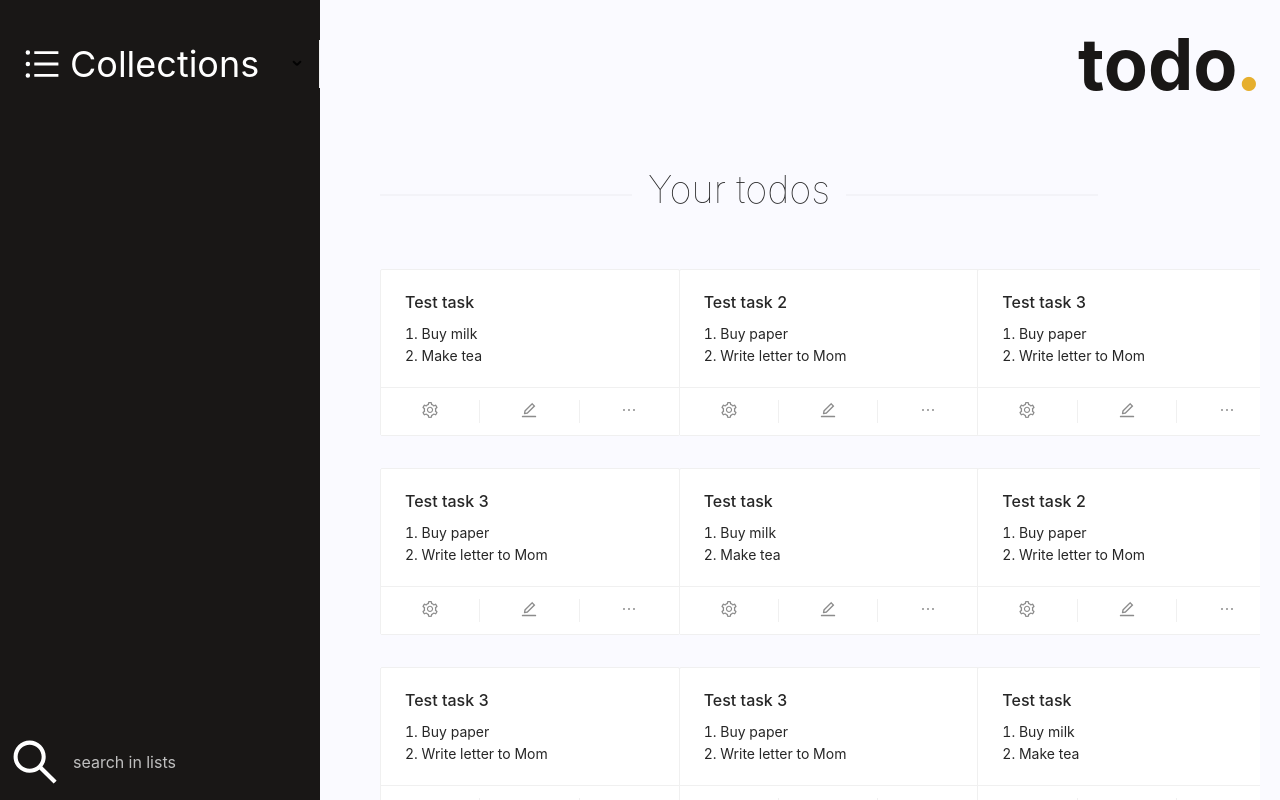
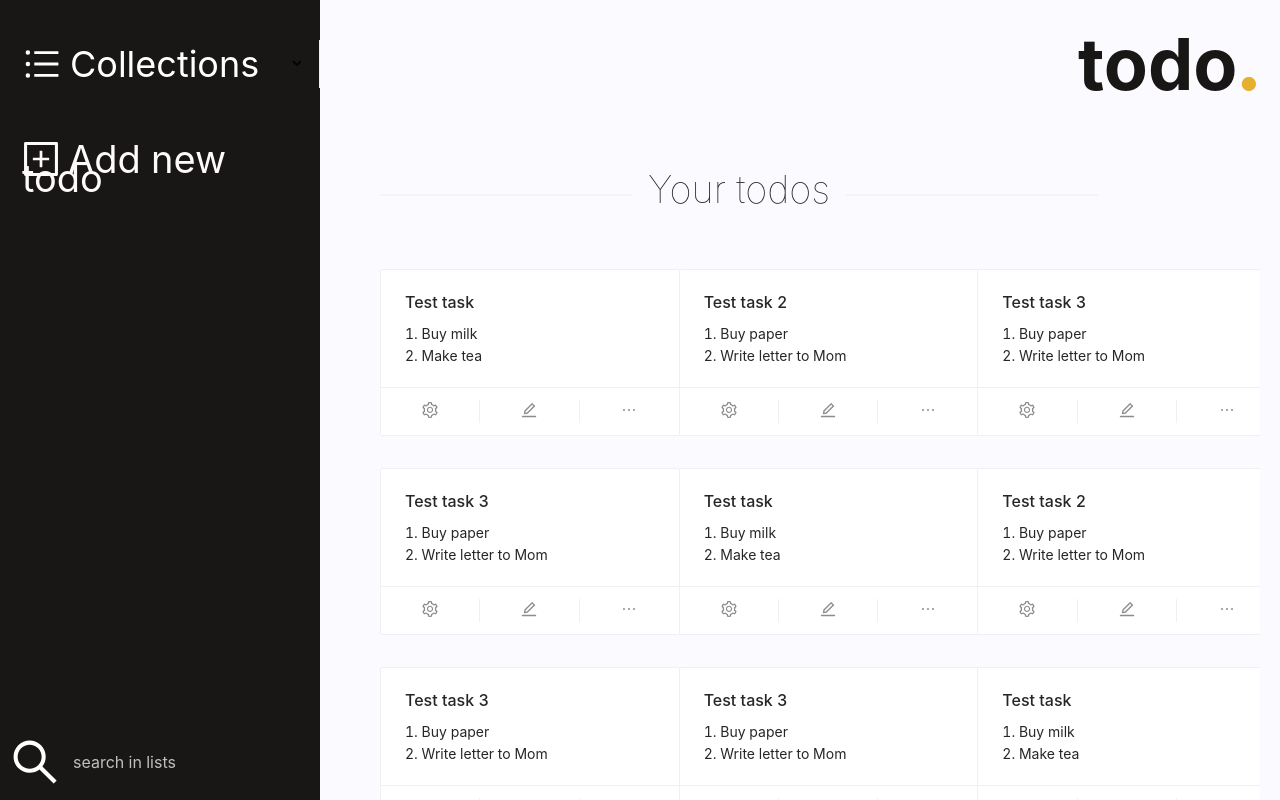
Before and after one commit to sowmenappd/listed-app, a React (Create React App) app: page / in a window 1280 px wide. Built offline with nearby package versions, Linux system fonts and the light colour scheme.

Commit message:
Added AddTodo functionality

```diff
--- a/src/App.css
+++ b/src/App.css
@@ -9,9 +9,3 @@ body {
   margin: 0;
   padding: 0;
 }
-
-.App {
-  padding: 0;
-  margin: 0;
-  background-color: honeydew;
-}
--- /dev/null
+++ b/src/Components/AddTodoNav.js
@@ -0,0 +1,134 @@
+import React, { useState } from "react";
+import { Button, Divider, Empty, Timeline, Typography } from "antd";
+import { PlusSquareOutlined } from "@ant-design/icons";
+import { Collapse } from "antd";
+import { Input } from "antd";
+
+const { Panel } = Collapse;
+const { TextArea } = Input;
+const { Title } = Typography;
+
+function callback(key) {
+  console.log(key);
+}
+
+const Header = () => (
+  <Title
+    style={{
+      paddingLeft: 10,
+      lineHeight: 0,
+      marginBottom: 0,
+      color: "#fffafa",
+      fontWeight: "normal",
+    }}
+  >
+    <PlusSquareOutlined
+      style={{
+        marginRight: 8,
+      }}
+    />
+    Add new todo
+  </Title>
+);
+
+const AddTodoNav = () => {
+  const [tasks, setTasks] = useState([]);
+
+  const [task, setTask] = useState("");
+
+  const handleTaskDelete = (id) => {
+    const filtered = tasks.filter((t) => t.id !== id);
+    setTasks(filtered);
+  };
+
+  return (
+    <Collapse
+      onChange={callback}
+      style={{
+        backgroundColor: "#191716",
+        borderWidth: 0,
+      }}
+    >
+      <Panel
+        showArrow={false}
+        header={<Header />}
+        key="1"
+        style={{ borderWidth: 0 }}
+      >
+        <Title level={4}>Title</Title>
+        <Input placeholder="New todo" allowClear />
+        <Divider />
+        <Title level={4}>Tasks</Title>
+        <Input
+          placeholder="Buy groceries, call mom, .."
+          allowClear
+          value={task}
+          onChange={(e) => {
+            setTask(e.target.value);
+          }}
+          onPressEnter={() => {
+            if (!task.length) return;
+            const newTasks = [...tasks, { id: tasks.length, name: task }];
+            setTasks(newTasks);
+            setTask("");
+          }}
+        />
+        <Divider>
+          {tasks.length === 0 && <Empty description="No tasks yet" />}
+        </Divider>
+        <AddTodoTasks tasks={tasks} onTaskDelete={handleTaskDelete} />
+
+        <Collapse
+          onChange={callback}
+          style={{
+            borderWidth: 0,
+            backgroundColor: "transparent",
+            marginLeft: -10,
+          }}
+        >
+          <Panel
+            header={<b>Add more information</b>}
+            key="2"
+            style={{
+              borderWidth: 0,
+              backgroundColor: "transparent",
+            }}
+          >
+            <TextArea
+              rows={6}
+              placeholder="Add some useful information to catch on to.."
+            />
+          </Panel>
+        </Collapse>
+      </Panel>
+    </Collapse>
+  );
+};
+
+const AddTodoTasks = ({ tasks, onTaskDelete }) => {
+  return (
+    <Timeline>
+      {tasks &&
+        tasks.map((t) => {
+          return (
+            <Timeline.Item>
+              <div
+                style={{
+                  display: "flex",
+                  flex: 1,
+                  justifyContent: "space-between",
+                }}
+              >
+                {t.name}
+                <Button type="ghost" onClick={() => onTaskDelete(t.id)}>
+                  X
+                </Button>
+              </div>
+            </Timeline.Item>
+          );
+        })}
+    </Timeline>
+  );
+};
+
+export default AddTodoNav;
--- a/src/Screens/LeftScreen.js
+++ b/src/Screens/LeftScreen.js
@@ -3,6 +3,7 @@ import { Col, Row } from "antd";
 
 import SearchBar from "../Components/SearchBar";
 import TodoCollectionNav from "../Components/TodoCollectionNav";
+import AddTodoNav from "../Components/AddTodoNav";
 
 import _collections from "../TestData/collections";
 
@@ -12,6 +13,11 @@ const LeftScreen = () => {
       <Row>
         <ContextColumn marginTop={40}>
           <TodoCollectionNav collections={_collections} />
+        </ContextColumn>
+      </Row>
+      <Row>
+        <ContextColumn marginTop={40}>
+          <AddTodoNav />
         </ContextColumn>
       </Row>
       <Row
--- a/src/TestData/collections.js
+++ b/src/TestData/collections.js
@@ -8,6 +8,9 @@ const collections = [
   {
     name: "Links",
   },
+  {
+    name: "ALL",
+  },
 ];
 
 export default collections;
```
